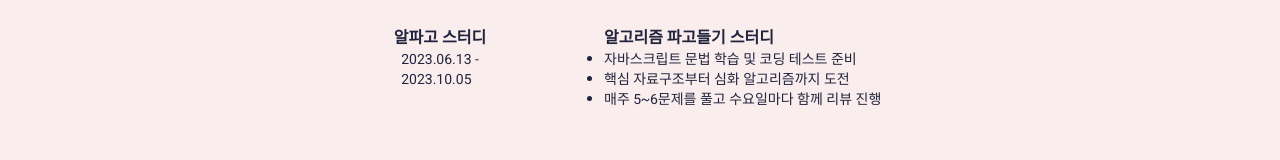
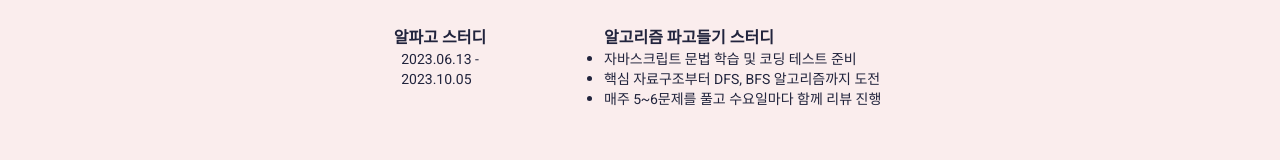
Before and after one commit to shimdokite/portfolio, a Next.js app in the folder client/: page / in a window 1280 px wide. Shown: the part 1546-1706 px from the top of the page. Built offline with nearby package versions, Linux system fonts and the light colour scheme.

Commit message:
♻️ Refactor : import 라인 변경 및 experience 상수값 변경

```diff
--- a/client/src/app/layout.tsx
+++ b/client/src/app/layout.tsx
@@ -1,4 +1,5 @@
 import type { Metadata } from 'next';
+
 import { Heebo } from 'next/font/google';
 
 import './globals.css';
--- a/client/src/components/index.ts
+++ b/client/src/components/index.ts
@@ -5,6 +5,7 @@ import Experience from './Experience';
 import Footer from './Footer';
 import Header from './Header';
 import Intro from './Intro';
+import ProjectTemplate from './ProjectTemplate';
 import Stack from './Stack';
 import StackIcon from './StackIcon';
 
@@ -16,6 +17,7 @@ export {
   Footer,
   Header,
   Intro,
+  ProjectTemplate,
   Stack,
   StackIcon,
 };
--- a/client/src/constants/experience.ts
+++ b/client/src/constants/experience.ts
@@ -17,7 +17,7 @@ export const EXPERIENCES = [
     subTitle: '알고리즘 파고들기 스터디',
     features: [
       '자바스크립트 문법 학습 및 코딩 테스트 준비',
-      '핵심 자료구조부터 심화 알고리즘까지 도전',
+      '핵심 자료구조부터 DFS, BFS 알고리즘까지 도전',
       '매주 5~6문제를 풀고 수요일마다 함께 리뷰 진행',
     ],
   },
```
